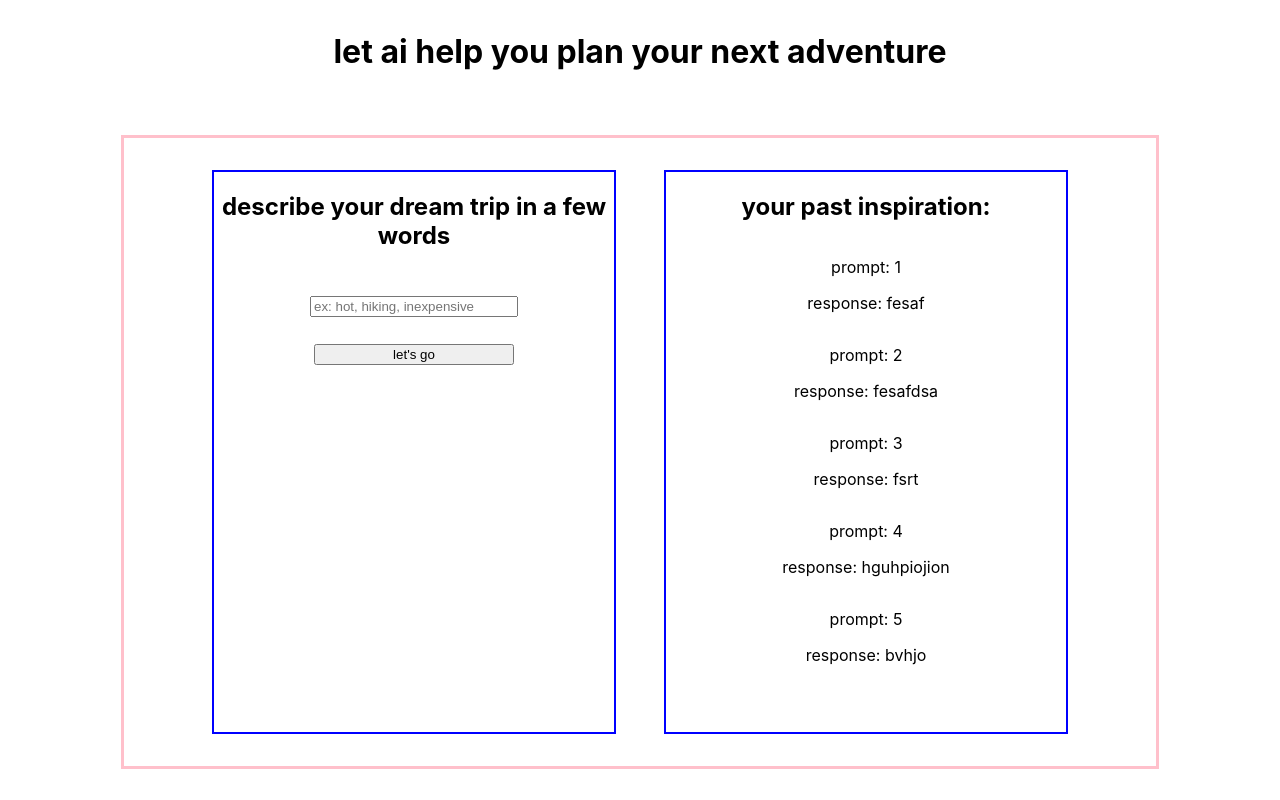
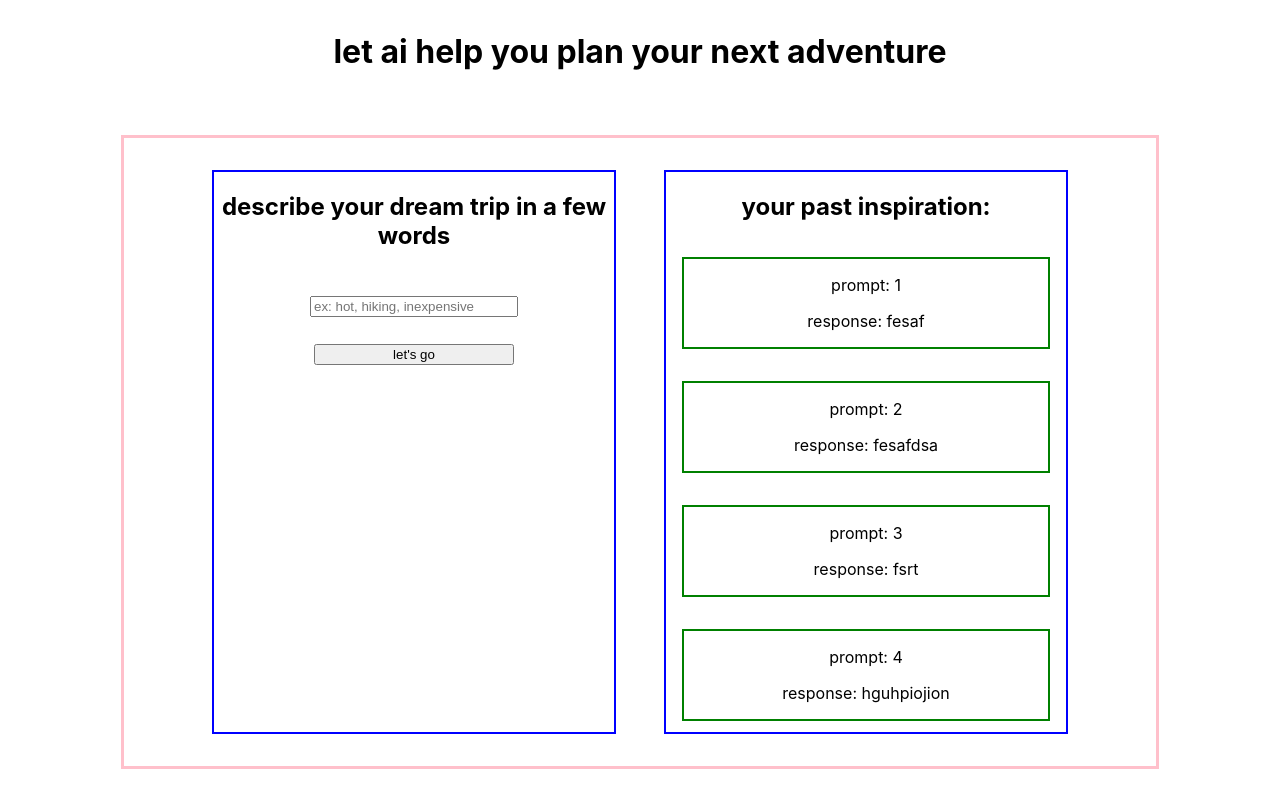
Before and after one commit to whiteheadol/shopify-completions, a React (Create React App) app: page / in a window 1280 px wide. Built offline with nearby package versions, Linux system fonts and the light colour scheme.

Commit message:
Add basic flexbox structure to idea

```diff
--- a/src/components/Idea.css
+++ b/src/components/Idea.css
@@ -0,0 +1,4 @@
+.idea {
+  border: 2px solid green;
+  margin: 1em;
+}
--- a/src/components/Idea.js
+++ b/src/components/Idea.js
@@ -3,7 +3,7 @@ import './Idea.css'
 
 const Idea = ({ prompt, response }) => {
   return (
-    <div>
+    <div className="idea">
       <p>prompt: {prompt}</p>
       <p>response: {response}</p>
     </div>
```
